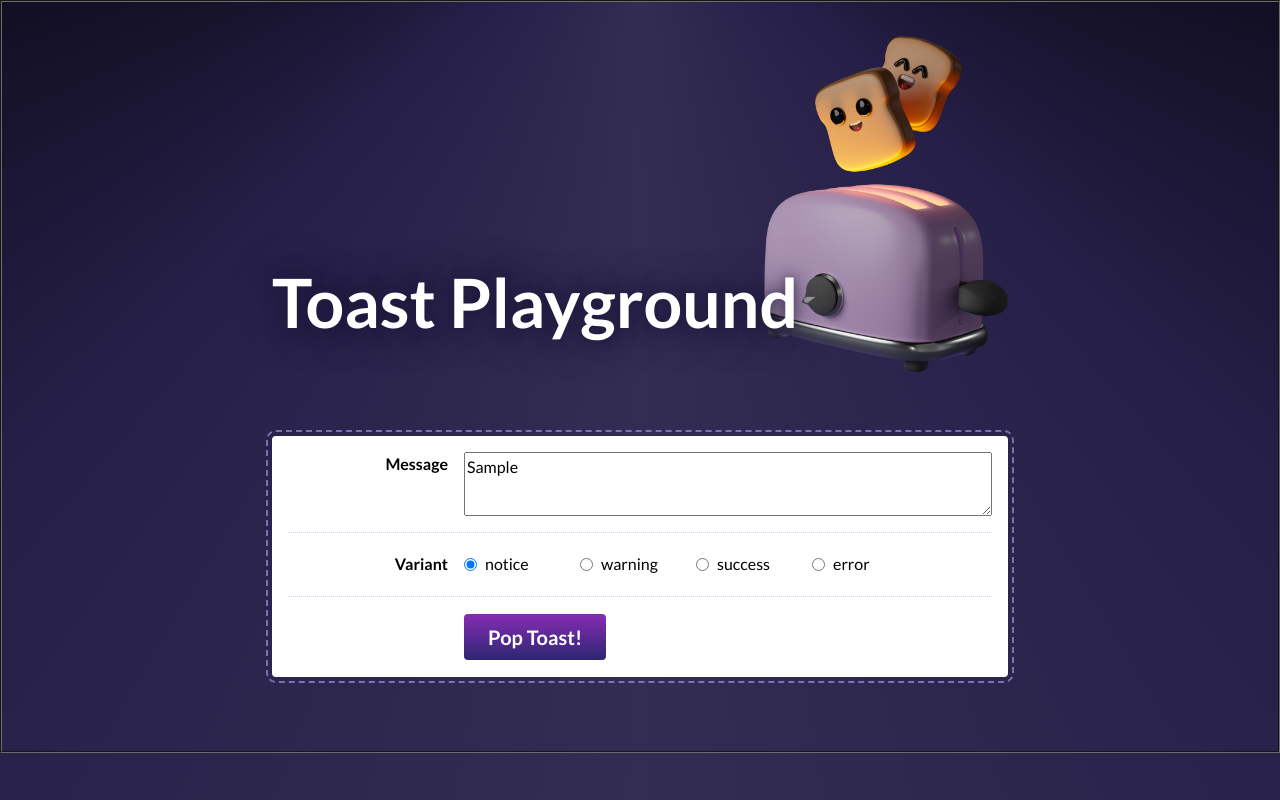
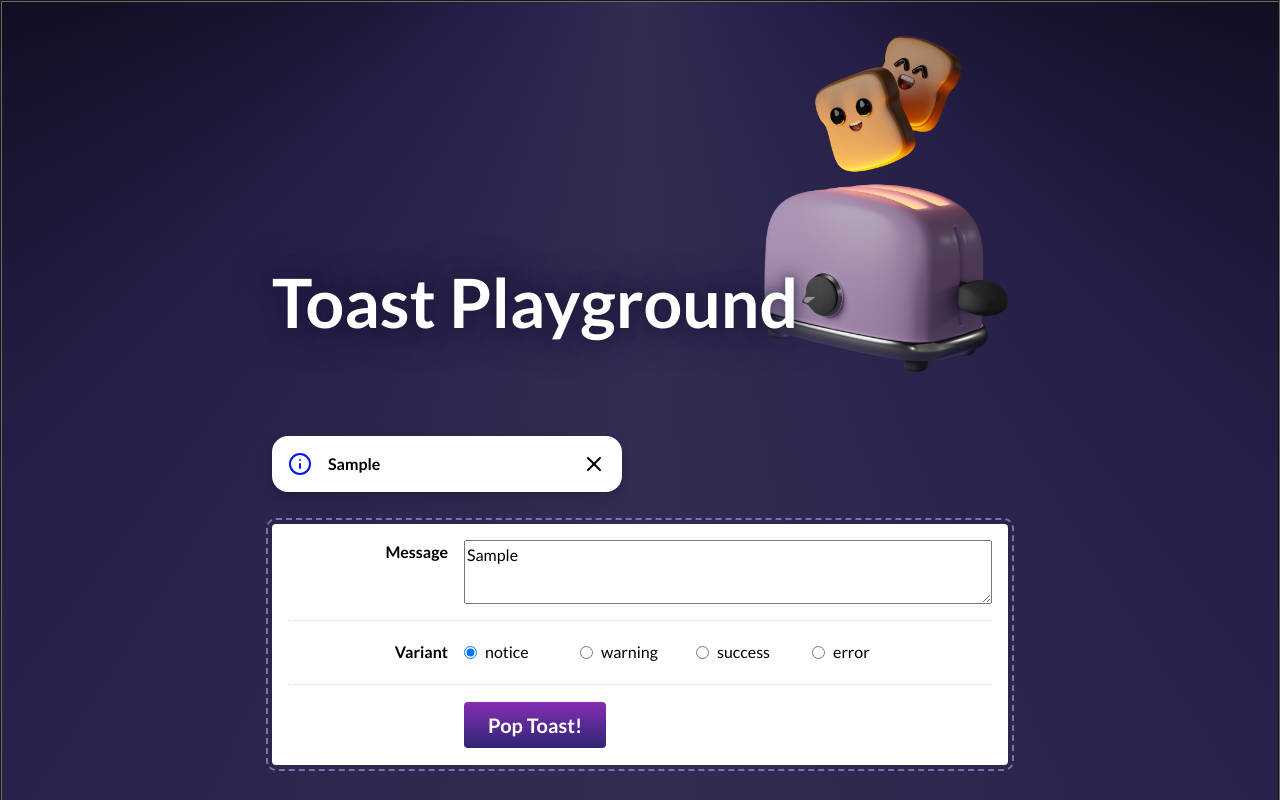
Before and after one commit to Hakan2211/toast_component_react, a React (Create React App) app in the folder toast-component/: page / in a window 1280 px wide. Both pictures are taken after typing "Sample" into the empty fields and a click on the button "Pop Toast!". Shown: the top 800 px of the page. Built offline with nearby package versions, Linux system fonts and the light colour scheme.

Commit message:
Exercise 2

```diff
--- a/toast-component/src/components/Toast/Toast.js
+++ b/toast-component/src/components/Toast/Toast.js
@@ -1,15 +1,15 @@
-import React from 'react';
+import React from "react";
 import {
   AlertOctagon,
   AlertTriangle,
   CheckCircle,
   Info,
   X,
-} from 'react-feather';
+} from "react-feather";
 
-import VisuallyHidden from '../VisuallyHidden';
+import VisuallyHidden from "../VisuallyHidden";
 
-import styles from './Toast.module.css';
+import styles from "./Toast.module.css";
 
 const ICONS_BY_VARIANT = {
   notice: Info,
@@ -18,16 +18,15 @@ const ICONS_BY_VARIANT = {
   error: AlertOctagon,
 };
 
-function Toast() {
+function Toast({ variant, children, showToast }) {
+  const Icon = ICONS_BY_VARIANT[variant];
   return (
-    <div className={`${styles.toast} ${styles.notice}`}>
+    <div className={`${styles.toast} ${styles[variant]}`}>
       <div className={styles.iconContainer}>
-        <Info size={24} />
+        <Icon size={24} />
       </div>
-      <p className={styles.content}>
-        16 photos have been uploaded
-      </p>
-      <button className={styles.closeButton}>
+      <p className={styles.content}>{children}</p>
+      <button onClick={() => !showToast} className={styles.closeButton}>
         <X size={24} />
         <VisuallyHidden>Dismiss message</VisuallyHidden>
       </button>
--- a/toast-component/src/components/ToastPlayground/ToastPlayground.js
+++ b/toast-component/src/components/ToastPlayground/ToastPlayground.js
@@ -1,6 +1,7 @@
 import React from "react";
 
 import Button from "../Button";
+import Toast from "../Toast";
 
 import styles from "./ToastPlayground.module.css";
 
@@ -9,9 +10,11 @@ const VARIANT_OPTIONS = ["notice", "warning", "success", "error"];
 function ToastPlayground() {
   const [message, setMessage] = React.useState("");
   const [variant, setVariant] = React.useState(VARIANT_OPTIONS[0]);
+  const [showToast, setShowToast] = React.useState(false);
 
   function handleSubmit(e) {
     e.preventDefault();
+    setShowToast(!showToast);
     console.log(message);
     console.log(variant);
   }
@@ -24,6 +27,11 @@ function ToastPlayground() {
             <img alt="Cute toast mascot" src="/toast.png" />
             <h1>Toast Playground</h1>
           </header>
+          {showToast && (
+            <Toast variant={variant} showToast={showToast}>
+              {message}
+            </Toast>
+          )}
 
           <div className={styles.controlsWrapper}>
             <div className={styles.row}>
```
